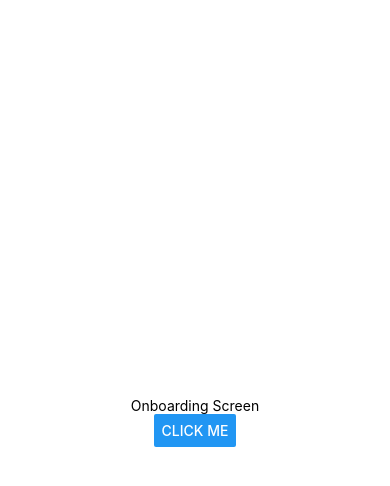
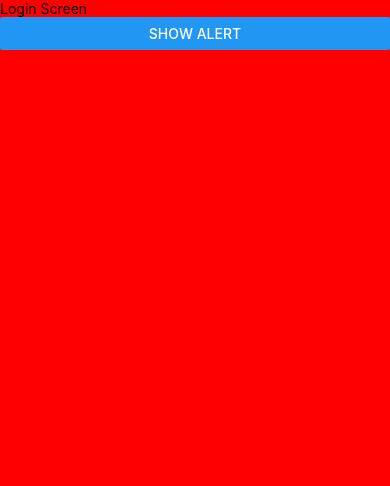
Before and after one commit to seaboie/react_navigation, a React Native app: screen / in a window 390 px wide. Shown: the top 486 px of the page. Built offline with nearby package versions, Linux system fonts and the light colour scheme.

Commit message:
add Navigation & SafeAreaProvider

```diff
--- a/App.tsx
+++ b/App.tsx
@@ -1,17 +1,18 @@
-import React, { Fragment } from "react";
-import { SafeAreaView, StatusBar, Text ,View} from 'react-native';
+import React, { } from "react";
 import OnboardingScreen from "./src/screens/app/onboarding_screen";
+import LoginScreen from "./src/screens/auth/login_screen";
 import { gbs } from "./src/utils/import/import_options";
+import { NavigationContainer } from "@react-navigation/native"
+import { SafeAreaProvider } from "react-native-safe-area-context"
+
 
 const App = () => {
   return (
-     <Fragment>
-       <SafeAreaView style={{ flex: 0, backgroundColor: '' }} />
-       <SafeAreaView style={{ flex: 1, backgroundColor: '' }}>
-         <StatusBar barStyle="dark-content" backgroundColor={"white"}/>
-         <OnboardingScreen />
-       </SafeAreaView>
-     </Fragment>
+    <SafeAreaProvider>
+      <NavigationContainer>
+        <LoginScreen />
+      </NavigationContainer>
+    </SafeAreaProvider>
   );
 }
 
--- a/package.json
+++ b/package.json
@@ -10,8 +10,11 @@
     "lint": "eslint . --ext .js,.jsx,.ts,.tsx"
   },
   "dependencies": {
+    "@react-navigation/native": "^6.1.2",
     "react": "18.1.0",
-    "react-native": "0.70.6"
+    "react-native": "0.70.6",
+    "react-native-safe-area-context": "^4.4.1",
+    "react-native-screens": "^3.18.2"
   },
   "devDependencies": {
     "@babel/core": "^7.12.9",
--- a/src/screens/auth/login_screen.tsx
+++ b/src/screens/auth/login_screen.tsx
@@ -1,10 +1,13 @@
 import React from "react";
 import { Alert, Button, Text ,View} from 'react-native';
 import { gbs } from "../../utils/import/import_options";
+import { SafeAreaProvider, useSafeAreaInsets } from "react-native-safe-area-context"
 
 const LoginScreen = () => {
+
+    const insets = useSafeAreaInsets();
   return (
-     <View style={[gbs.center, {flex: 1}]} >
+     <View style={[ {flex: 1, paddingTop: insets.top, paddingBottom: insets.bottom, backgroundColor: 'red'}]} >
        <Text style= {[]}>Login Screen</Text>
        <Button title="Show Alert" onPress={() => {Alert.alert("Button was Clickedddd")}} />
     </View>
```
Also changed, not shown: 3 other files (tests, documents, lock files or other folders).
